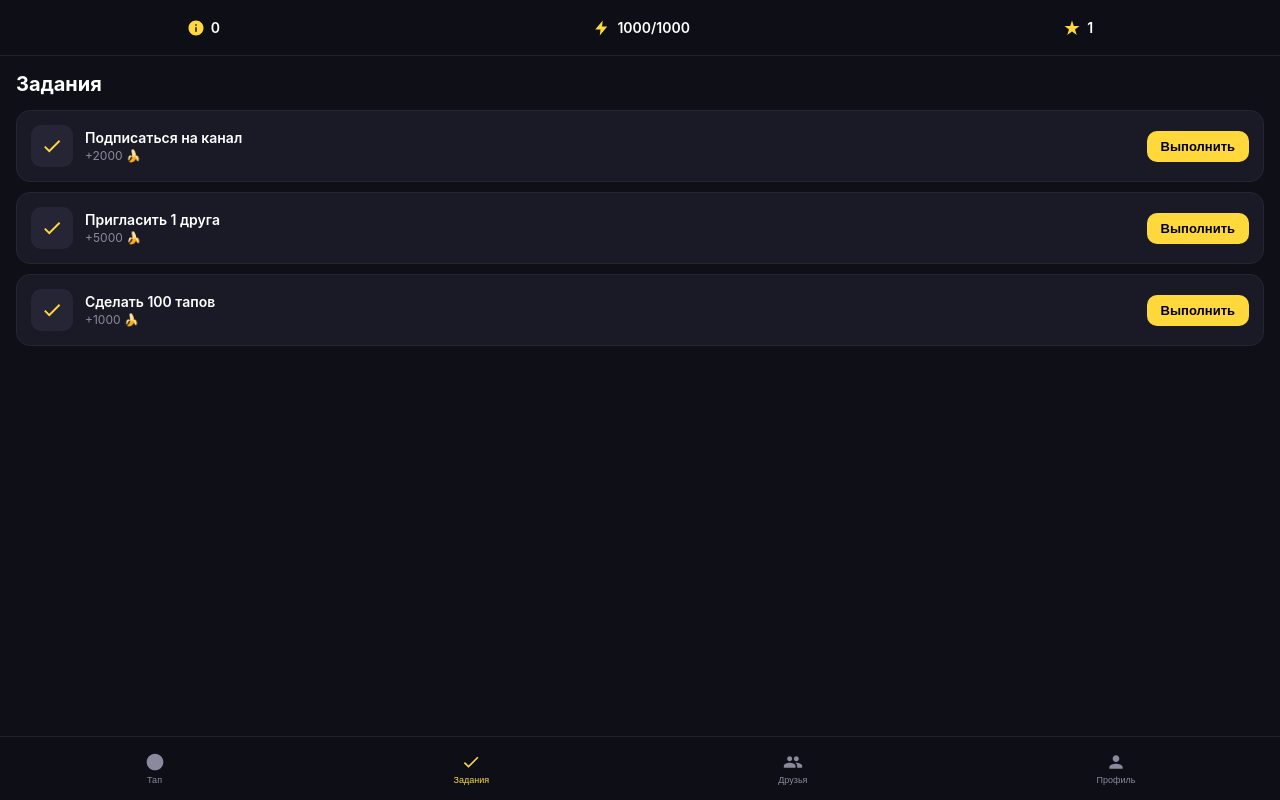
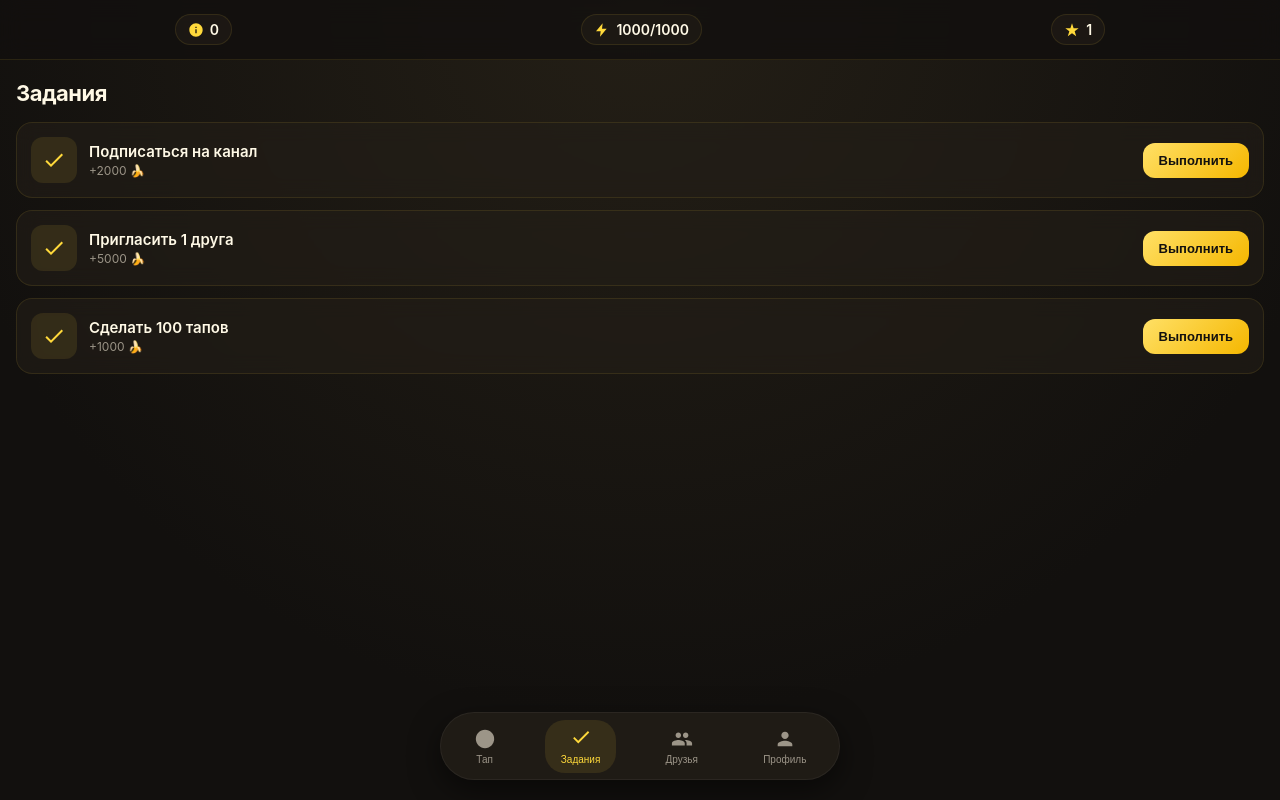
Before and after one commit to Tamerlan5/my-miniapp, a plain HTML site: page index.html in a window 1280 px wide. Both pictures are taken after a click on the button "Задания". Drawn offline with Linux system fonts and the light colour scheme.

Commit message:
Update styles.css

```diff
--- a/styles.css
+++ b/styles.css
@@ -1,123 +1,176 @@
 :root {
-  --bg: #0f0f17;
-  --card: #1a1a26;
+  --bg: #12100e;
+  --bg-grad: radial-gradient(circle at top, #241f16 0%, #12100e 70%);
+  --card: rgba(35, 31, 24, 0.6);
+  --card-border: rgba(255, 217, 59, 0.1);
   --accent: #ffd93b;
-  --accent-dark: #e0a800;
-  --text: #fff;
-  --muted: #8a8a9e;
+  --accent-grad: linear-gradient(135deg, #ffe066, #f5b700);
+  --text: #fff9e6;
+  --muted: #9c9588;
   --danger: #ff4d4d;
-  --green: #4cd964;
 }
 
 * { box-sizing: border-box; margin: 0; padding: 0; -webkit-tap-highlight-color: transparent; }
 
 body {
   font-family: -apple-system, BlinkMacSystemFont, "Segoe UI", Roboto, sans-serif;
-  background: var(--bg);
+  background: var(--bg-grad);
+  background-attachment: fixed;
   color: var(--text);
-  padding-bottom: 72px;
-  padding-top: 56px;
+  padding-top: calc(64px + env(safe-area-inset-top)); /* Отступ для челки iPhone */
+  padding-bottom: 110px;
   overflow-x: hidden;
   user-select: none;
+  min-height: 100vh;
+}
+
+/* Фон с пчелами */
+#bg-bees {
+  position: fixed; top: 0; left: 0; width: 100%; height: 100%;
+  pointer-events: none; z-index: 0; overflow: hidden;
+}
+.bee {
+  position: absolute;
+  opacity: 0.05; /* Очень бледные, чтобы не бросались в глаза */
+  animation: fly linear infinite;
+}
+@keyframes fly {
+  0% { transform: translate(0, 0) rotate(0deg); }
+  25% { transform: translate(30px, -50px) rotate(10deg); }
+  50% { transform: translate(-20px, -100px) rotate(-10deg); }
+  75% { transform: translate(50px, -50px) rotate(15deg); }
+  100% { transform: translate(0, 0) rotate(0deg); }
 }
 
 /* Topbar */
 .topbar {
   position: fixed; top: 0; left: 0; right: 0;
-  height: 56px;
+  padding-top: env(safe-area-inset-top);
+  height: calc(60px + env(safe-area-inset-top));
   display: flex; align-items: center; justify-content: space-around;
-  background: rgba(15,15,23,0.95);
-  backdrop-filter: blur(8px);
-  border-bottom: 1px solid #222;
+  background: rgba(18, 16, 14, 0.8);
+  backdrop-filter: blur(12px); -webkit-backdrop-filter: blur(12px);
+  border-bottom: 1px solid var(--card-border);
   z-index: 100;
 }
-.stat { display: flex; align-items: center; gap: 6px; font-weight: 600; font-size: 14px; }
-.ico { width: 18px; height: 18px; fill: var(--accent); }
+.stat {
+  display: flex; align-items: center; gap: 6px;
+  font-weight: 600; font-size: 14px;
+  background: var(--card); padding: 6px 12px; border-radius: 20px;
+  border: 1px solid var(--card-border);
+}
+.ico { width: 16px; height: 16px; fill: var(--accent); }
 
 /* Pages */
-.page { display: none; padding: 16px; animation: fade 0.2s ease; }
+.page { display: none; padding: 16px; animation: fade 0.3s ease; position: relative; z-index: 1; }
 .page.active { display: block; }
-@keyframes fade { from { opacity: 0; transform: translateY(6px);} to { opacity:1; transform: none;} }
-h2 { margin-bottom: 14px; font-size: 20px; }
+@keyframes fade { from { opacity: 0; transform: translateY(8px);} to { opacity:1; transform: none;} }
+h2 { margin-bottom: 16px; font-size: 22px; font-weight: 700; letter-spacing: -0.5px; }
 .muted { color: var(--muted); font-size: 13px; }
 
 /* Tap */
-.tap-zone { display: flex; flex-direction: column; align-items: center; justify-content: center; height: calc(100vh - 200px); }
-.banana { width: 220px; height: 220px; cursor: pointer; transition: transform 0.08s ease; filter: drop-shadow(0 0 30px rgba(255,217,59,0.4)); }
-.banana:active { transform: scale(0.92); }
-.tap-hint { margin-top: 20px; color: var(--muted); font-size: 14px; }
+.tap-zone { display: flex; flex-direction: column; align-items: center; justify-content: center; height: 45vh; }
+.banana {
+  width: 240px; height: 240px; cursor: pointer; transition: transform 0.1s cubic-bezier(0.175, 0.885, 0.32, 1.275);
+  filter: drop-shadow(0 0 40px rgba(255, 217, 59, 0.2));
+  display: flex; align-items: center; justify-content: center;
+}
+.banana:active { transform: scale(0.9); }
+.banana svg, .banana img { width: 100%; height: 100%; object-fit: contain; }
+.tap-hint { margin-top: 24px; color: var(--accent); font-size: 14px; font-weight: 600; text-transform: uppercase; letter-spacing: 1px; }
+
+/* Quick Actions (Бусты и Магазин на главной) */
+.quick-actions {
+  display: flex; gap: 12px; margin-top: 10px;
+}
+.action-card {
+  flex: 1; background: var(--card); border: 1px solid var(--card-border);
+  border-radius: 16px; padding: 16px; display: flex; flex-direction: column;
+  align-items: center; gap: 8px; font-weight: 600; font-size: 14px;
+  cursor: pointer; transition: transform 0.1s; backdrop-filter: blur(10px);
+}
+.action-card:active { transform: scale(0.96); }
+.action-card svg { width: 28px; height: 28px; fill: var(--accent); }
 
 /* Cards */
-.card-list { display: flex; flex-direction: column; gap: 10px; }
+.card-list { display: flex; flex-direction: column; gap: 12px; }
 .card {
   background: var(--card);
-  border-radius: 14px;
+  border-radius: 16px;
   padding: 14px;
   display: flex; align-items: center; gap: 12px;
-  border: 1px solid #252535;
+  border: 1px solid var(--card-border);
+  backdrop-filter: blur(10px); -webkit-backdrop-filter: blur(10px);
 }
 .card-icon {
-  width: 42px; height: 42px; border-radius: 10px;
-  background: #252535; display: flex; align-items: center; justify-content: center;
+  width: 46px; height: 46px; border-radius: 12px;
+  background: rgba(255, 217, 59, 0.1);
+  display: flex; align-items: center; justify-content: center;
   flex-shrink: 0;
 }
-.card-icon svg { width: 22px; height: 22px; fill: var(--accent); }
+.card-icon svg { width: 24px; height: 24px; fill: var(--accent); }
 .card-body { flex: 1; min-width: 0; }
-.card-title { font-weight: 600; font-size: 14px; }
+.card-title { font-weight: 600; font-size: 15px; }
 .card-desc { color: var(--muted); font-size: 12px; margin-top: 2px; }
 .btn {
-  border: none; border-radius: 10px; padding: 8px 14px;
+  border: none; border-radius: 12px; padding: 10px 16px;
   font-weight: 600; font-size: 13px; cursor: pointer;
-  transition: opacity 0.15s;
+  transition: all 0.15s;
 }
-.btn:active { opacity: 0.7; }
-.btn.primary { background: var(--accent); color: #000; }
-.btn.danger { background: var(--danger); color: #fff; }
-.btn:disabled { background: #333; color: #666; cursor: not-allowed; }
+.btn:active { transform: scale(0.95); }
+.btn.primary { background: var(--accent-grad); color: #12100e; }
+.btn.danger { background: rgba(255, 77, 77, 0.15); color: var(--danger); border: 1px solid rgba(255, 77, 77, 0.3); }
+.btn:disabled { background: rgba(255,255,255,0.05); color: var(--muted); border: 1px solid transparent; }
 
 /* Friends */
 .ref-box {
-  background: var(--card); border-radius: 10px; padding: 12px;
+  background: var(--card); border-radius: 12px; padding: 14px;
   margin: 12px 0; font-size: 12px; color: var(--muted);
-  word-break: break-all; text-align: center;
+  word-break: break-all; text-align: center; border: 1px solid var(--card-border);
 }
 
 /* Profile */
 .profile-card {
-  background: var(--card); border-radius: 14px; padding: 16px;
-  display: flex; align-items: center; gap: 14px; margin-bottom: 16px;
+  background: var(--card); border-radius: 16px; padding: 20px;
+  display: flex; align-items: center; gap: 16px; margin-bottom: 16px;
+  border: 1px solid var(--card-border);
 }
 .avatar {
-  width: 56px; height: 56px; border-radius: 50%;
-  background: var(--accent); display: flex; align-items: center; justify-content: center;
-  font-size: 28px;
+  width: 60px; height: 60px; border-radius: 50%;
+  background: var(--accent-grad); display: flex; align-items: center; justify-content: center;
+  font-size: 30px; color: #12100e;
 }
 
-/* Bottom nav */
+/* iOS Style Bottom Nav */
 .bottomnav {
-  position: fixed; bottom: 0; left: 0; right: 0;
-  height: 64px;
+  position: fixed; bottom: calc(20px + env(safe-area-inset-bottom));
+  left: 50%; transform: translateX(-50%);
+  width: calc(100% - 32px); max-width: 400px;
+  height: 68px;
   display: flex; align-items: center; justify-content: space-around;
-  background: rgba(15,15,23,0.97);
-  backdrop-filter: blur(8px);
-  border-top: 1px solid #222;
+  background: rgba(35, 31, 24, 0.8);
+  backdrop-filter: blur(20px); -webkit-backdrop-filter: blur(20px);
+  border-radius: 34px; border: 1px solid rgba(255, 255, 255, 0.05);
+  box-shadow: 0 10px 30px rgba(0,0,0,0.5);
   z-index: 100;
 }
 .nav-btn {
   background: none; border: none; color: var(--muted);
-  display: flex; flex-direction: column; align-items: center; gap: 3px;
-  font-size: 9px; cursor: pointer; padding: 6px;
-  transition: color 0.15s;
+  display: flex; flex-direction: column; align-items: center; gap: 4px;
+  font-size: 10px; font-weight: 500; cursor: pointer; padding: 8px 16px;
+  transition: all 0.2s; border-radius: 20px;
 }
-.nav-btn svg { width: 20px; height: 20px; fill: currentColor; }
-.nav-btn.active { color: var(--accent); }
+.nav-btn svg { width: 22px; height: 22px; fill: currentColor; transition: transform 0.2s; }
+.nav-btn.active { color: var(--accent); background: rgba(255, 217, 59, 0.1); }
+.nav-btn.active svg { transform: translateY(-2px); }
 
 /* Toast */
 .toast {
-  position: fixed; bottom: 80px; left: 50%; transform: translateX(-50%) translateY(20px);
-  background: var(--card); color: var(--text); padding: 10px 18px;
-  border-radius: 10px; font-size: 13px; opacity: 0;
-  transition: all 0.25s ease; pointer-events: none; z-index: 200;
-  border: 1px solid #333;
+  position: fixed; bottom: 110px; left: 50%; transform: translateX(-50%) translateY(20px);
+  background: rgba(35, 31, 24, 0.95); color: var(--accent); padding: 12px 20px;
+  border-radius: 16px; font-size: 14px; font-weight: 600; opacity: 0;
+  transition: all 0.3s cubic-bezier(0.175, 0.885, 0.32, 1.275); pointer-events: none; z-index: 200;
+  border: 1px solid var(--card-border); box-shadow: 0 10px 30px rgba(0,0,0,0.5);
+  backdrop-filter: blur(10px);
 }
 .toast.show { opacity: 1; transform: translateX(-50%) translateY(0); }
```
